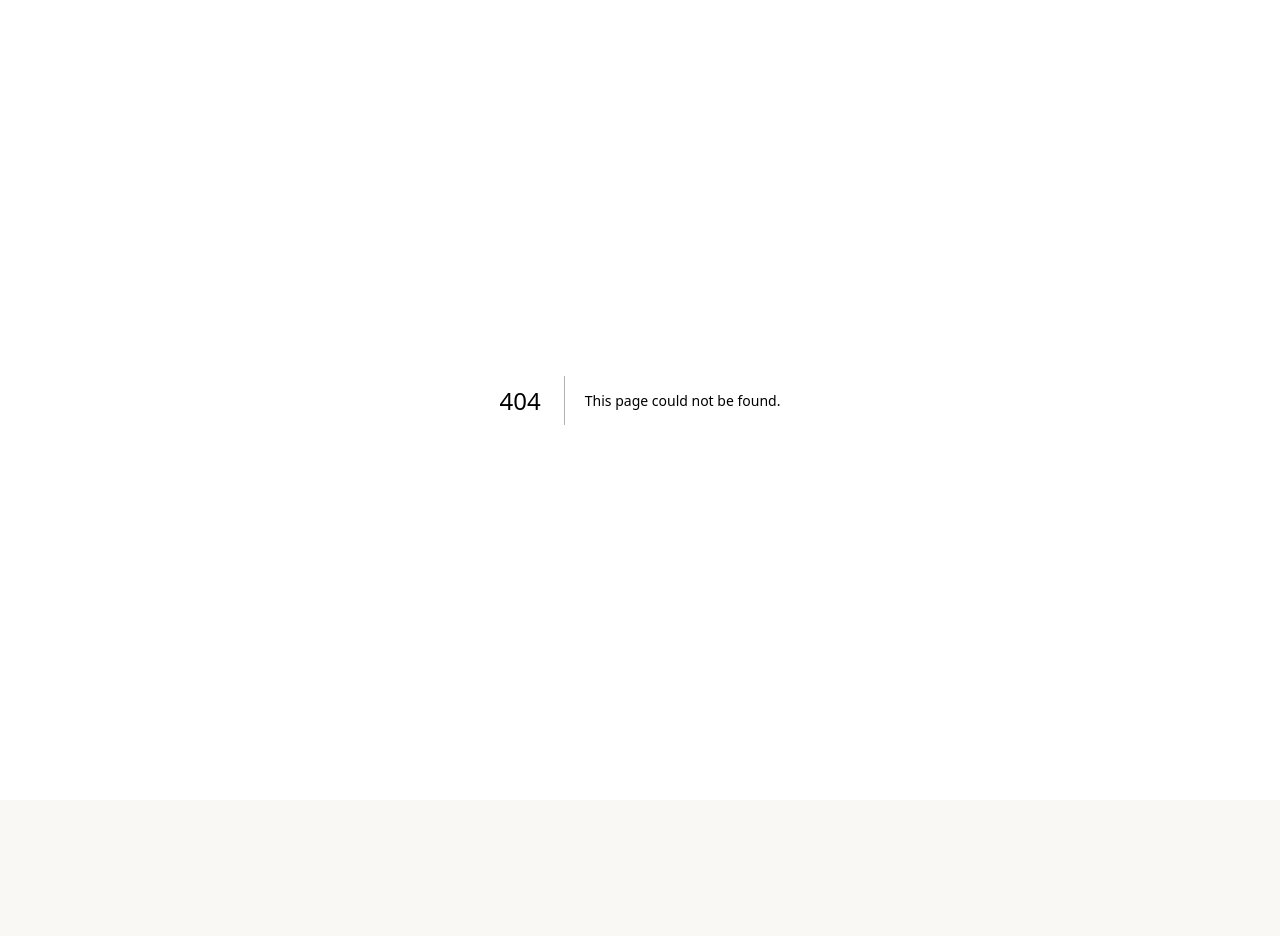
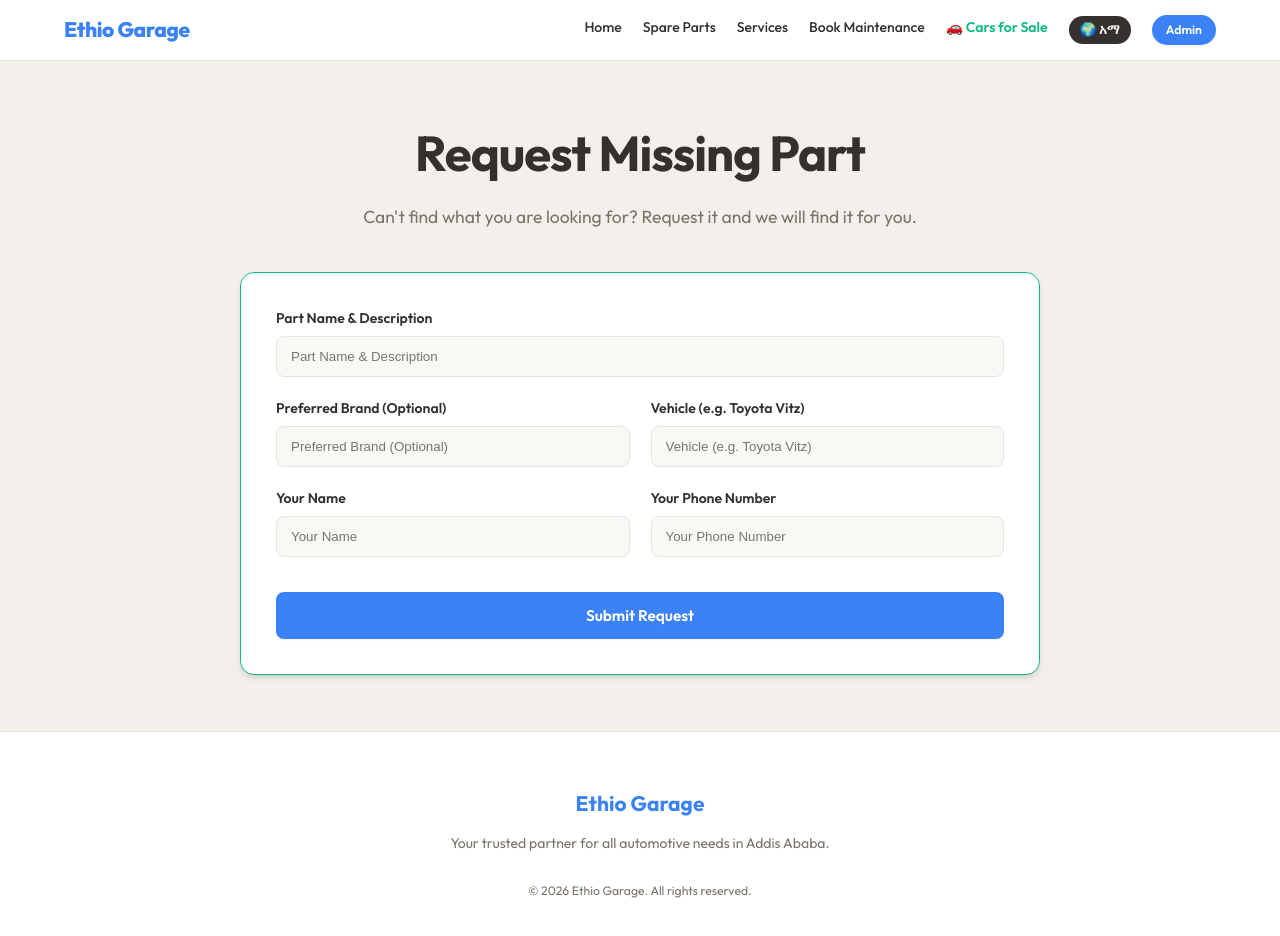
Before and after one commit to wendeeeeee/ethio-garage, a Next.js app: page /request-part in a window 1280 px wide. Before the commit this address had no page. Shown: the top 936 px of the page. Before the commit the page ends 800 px from the top, so only its background shows below. Built offline with nearby package versions, Linux system fonts and the light colour scheme; no server answers.

Commit message:
fixed language

```diff
--- /dev/null
+++ b/src/app/request-part/page.tsx
@@ -0,0 +1,113 @@
+"use client";
+
+import { useState } from 'react';
+import { supabase } from '@/lib/supabase';
+import Navbar from '@/components/Navbar';
+import { useLanguage } from '@/contexts/LanguageContext';
+
+export default function RequestPartPage() {
+  const { t } = useLanguage();
+  const [isRequesting, setIsRequesting] = useState(false);
+  const [reqPartName, setReqPartName] = useState('');
+  const [reqBrand, setReqBrand] = useState('');
+  const [reqVehicle, setReqVehicle] = useState('');
+  const [reqName, setReqName] = useState('');
+  const [reqPhone, setReqPhone] = useState('');
+
+  const handleMaterialRequest = async (e: React.FormEvent) => {
+    e.preventDefault();
+    setIsRequesting(true);
+
+    const jobNum = 'MAT-' + Math.floor(Math.random() * 10000);
+    const problemStr = `Material Request: ${reqPartName} | Brand: ${reqBrand || 'Any'} | Vehicle: ${reqVehicle} | From: ${reqName} (${reqPhone})`;
+
+    const { error } = await supabase.from('jobs').insert([{
+      job_number: jobNum,
+      problem: problemStr,
+      location: 'Store / Delivery',
+      status: 'PENDING_DISPATCH'
+    }]);
+
+    if (!error) {
+      alert(t('request_success'));
+      setReqPartName('');
+      setReqBrand('');
+      setReqVehicle('');
+      setReqName('');
+      setReqPhone('');
+    } else {
+      alert(t('request_fail'));
+    }
+    setIsRequesting(false);
+  };
+
+  return (
+    <div style={{ minHeight: '100vh', display: 'flex', flexDirection: 'column' }}>
+      <Navbar />
+
+      <main style={{ flex: 1, backgroundColor: 'var(--surface-hover)', padding: '4rem 5%' }}>
+        <div style={{ maxWidth: '800px', margin: '0 auto', textAlign: 'center' }}>
+          <h1 style={{ fontSize: '3.5rem', marginBottom: '1rem', letterSpacing: '-0.02em' }}>{t('request_material')}</h1>
+          <p style={{ color: 'var(--text-muted)', fontSize: '1.25rem', marginBottom: '3rem' }}>{t('request_material_desc')}</p>
+
+          <div className="card" style={{ padding: '2.5rem', textAlign: 'left', border: '1px solid var(--accent-color)' }}>
+            <form onSubmit={handleMaterialRequest} style={{ display: 'grid', gridTemplateColumns: '1fr 1fr', gap: '1.5rem' }}>
+              <div style={{ gridColumn: '1 / -1' }}>
+                <label style={{ display: 'block', marginBottom: '0.5rem', fontWeight: 600 }}>{t('part_name_placeholder')}</label>
+                <input
+                  type="text" placeholder={t('part_name_placeholder')} required
+                  value={reqPartName} onChange={e => setReqPartName(e.target.value)}
+                  style={{ width: '100%', padding: '0.85rem 1rem', borderRadius: '8px', border: '1px solid var(--border-color)', background: 'var(--bg-color)' }}
+                />
+              </div>
+              <div>
+                <label style={{ display: 'block', marginBottom: '0.5rem', fontWeight: 600 }}>{t('brand_preference')}</label>
+                <input
+                  type="text" placeholder={t('brand_preference')}
+                  value={reqBrand} onChange={e => setReqBrand(e.target.value)}
+                  style={{ width: '100%', padding: '0.85rem 1rem', borderRadius: '8px', border: '1px solid var(--border-color)', background: 'var(--bg-color)' }}
+                />
+              </div>
+              <div>
+                <label style={{ display: 'block', marginBottom: '0.5rem', fontWeight: 600 }}>{t('vehicle_placeholder')}</label>
+                <input
+                  type="text" placeholder={t('vehicle_placeholder')} required
+                  value={reqVehicle} onChange={e => setReqVehicle(e.target.value)}
+                  style={{ width: '100%', padding: '0.85rem 1rem', borderRadius: '8px', border: '1px solid var(--border-color)', background: 'var(--bg-color)' }}
+                />
+              </div>
+              <div>
+                <label style={{ display: 'block', marginBottom: '0.5rem', fontWeight: 600 }}>{t('name_placeholder')}</label>
+                <input
+                  type="text" placeholder={t('name_placeholder')} required
+                  value={reqName} onChange={e => setReqName(e.target.value)}
+                  style={{ width: '100%', padding: '0.85rem 1rem', borderRadius: '8px', border: '1px solid var(--border-color)', background: 'var(--bg-color)' }}
+                />
+              </div>
+              <div>
+                <label style={{ display: 'block', marginBottom: '0.5rem', fontWeight: 600 }}>{t('phone_placeholder')}</label>
+                <input
+                  type="text" placeholder={t('phone_placeholder')} required
+                  value={reqPhone} onChange={e => setReqPhone(e.target.value)}
+                  style={{ width: '100%', padding: '0.85rem 1rem', borderRadius: '8px', border: '1px solid var(--border-color)', background: 'var(--bg-color)' }}
+                />
+              </div>
+
+              <div style={{ gridColumn: '1 / -1', marginTop: '1rem' }}>
+                <button type="submit" className="btn-primary" disabled={isRequesting} style={{ width: '100%', padding: '1rem', borderRadius: '8px', fontSize: '1.1rem' }}>
+                  {isRequesting ? '...' : t('request_btn')}
+                </button>
+              </div>
+            </form>
+          </div>
+        </div>
+      </main>
+
+      <footer style={{ padding: '4rem 5%', textAlign: 'center', borderTop: '1px solid var(--border-color)', backgroundColor: 'var(--surface-color)' }}>
+        <h3 style={{ marginBottom: '1rem', color: 'var(--primary-color)', fontSize: '1.5rem' }}>{t('footer_title')}</h3>
+        <p style={{ color: 'var(--text-muted)', marginBottom: '2rem' }}>{t('footer_desc')}</p>
+        <p style={{ fontSize: '0.875rem', color: 'var(--text-muted)' }}>&copy; 2026 Ethio Garage. {t('footer_rights')}</p>
+      </footer>
+    </div>
+  );
+}
--- a/src/contexts/LanguageContext.tsx
+++ b/src/contexts/LanguageContext.tsx
@@ -87,6 +87,16 @@ const translations: Translations = {
   out_of_stock: { en: 'Out of Stock', am: 'አልቋል' },
   no_parts_found: { en: 'No parts found for', am: 'ለዚህ የተገኘ መለዋወጫ የለም፡' },
   call_to_order: { en: 'Call us to order it!', am: 'ለማዘዝ ይደውሉልን!' },
+
+  // Missing Material Request
+  request_material: { en: 'Request Missing Part', am: 'የጎደለ መለዋወጫ ይጠይቁ' },
+  request_material_desc: { en: 'Can\'t find what you are looking for? Request it and we will find it for you.', am: 'የሚፈልጉትን አላገኙም? ይጠይቁን እና እንፈልግልዎታለን።' },
+  part_name_placeholder: { en: 'Part Name & Description', am: 'የመለዋወጫው ስም እና መግለጫ' },
+  brand_preference: { en: 'Preferred Brand (Optional)', am: 'የሚመርጡት ብራንድ (አማራጭ)' },
+  request_btn: { en: 'Submit Request', am: 'ጥያቄውን ላክ' },
+  request_success: { en: '✅ Request submitted successfully! We will contact you soon.', am: '✅ ጥያቄዎ በተሳካ ሁኔታ ተልኳል! በቅርቡ እናገኝዎታለን።' },
+  request_fail: { en: 'Failed to submit request. Please call us.', am: 'ጥያቄ መላክ አልተቻለም። እባክዎ ይደውሉልን።' },
+  cancel_btn: { en: 'Cancel', am: 'ሰርዝ' },
 
   // Maintenance Page
   schedule_title: { en: 'Schedule Maintenance', am: 'የጥገና ቀጠሮ' },
```
Also changed, not shown: src/app/spare-parts/page.tsx (+17 -3 lines).
